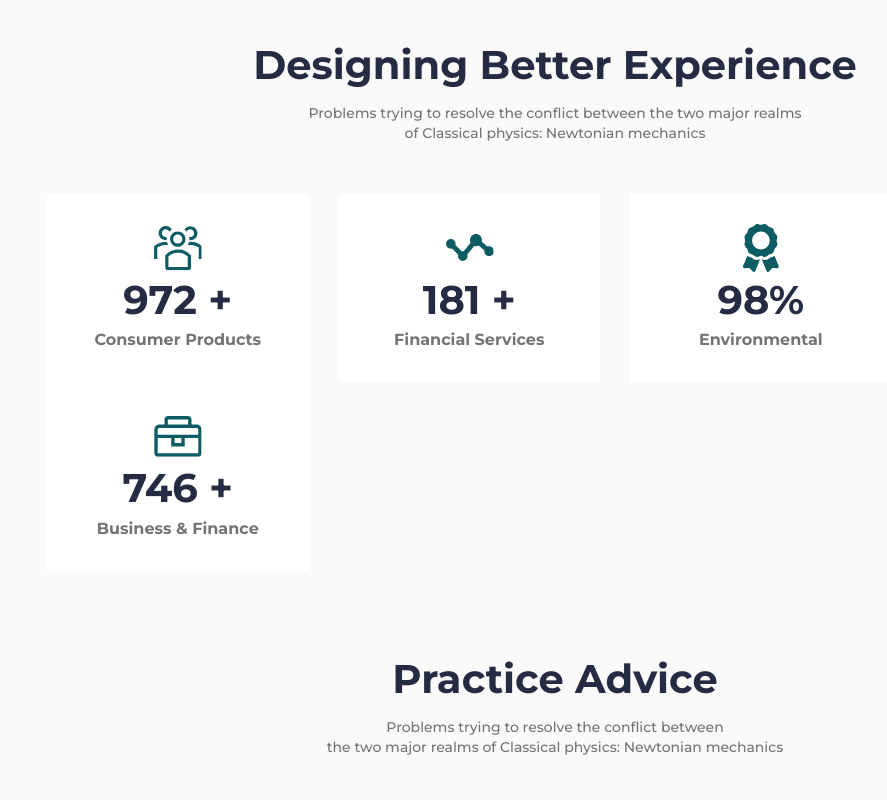
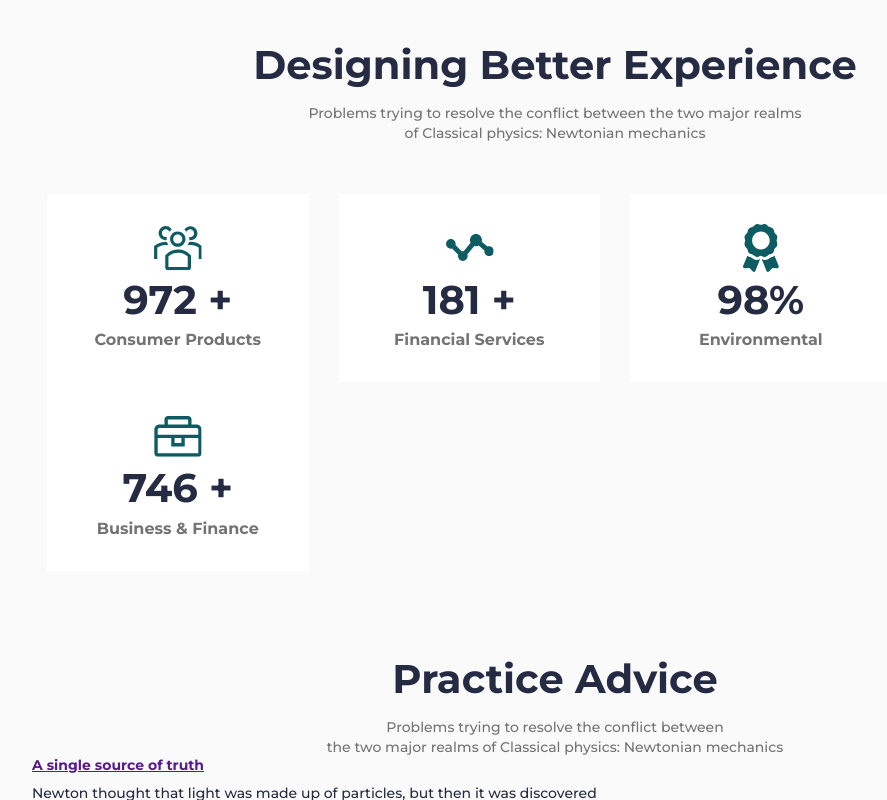
Before and after one commit to ltsvn/RELVISE, a plain HTML site: page index.html in a window 1280 px wide. Shown: the part 1052-1852 px from the top of the page, without its empty margins (85-972 px from the left). Before the commit the page ends 1810 px from the top, so only its background shows below. Drawn offline with Linux system fonts and the light colour scheme.

Commit message:
created first column in practice-body

```diff
--- a/index.html
+++ b/index.html
@@ -148,6 +148,24 @@
                 the two major realms of Classical physics: Newtonian mechanics
               </div>
             </div>
+            <div class="practice_body">
+              <div class="practice_column">
+                <article class="practice_item item-practice">
+                    <a href="" class="item-practice_link">
+                      <h4 class="item-practice_title">A single source
+                        of truth
+                      </h4>
+                    </a>
+                    <div class="item-practice_text">
+                      Newton thought that light was made up of particles, but then it
+                      was discovered
+                    </div>
+                    <a href="" class="item-practice_image _ibg">
+                      <img src="img/practice/cover.jpg" alt="Source">
+                    </a>
+                </article>
+              </div>
+            </div>
           </div>
         </section>
       </main>
```
